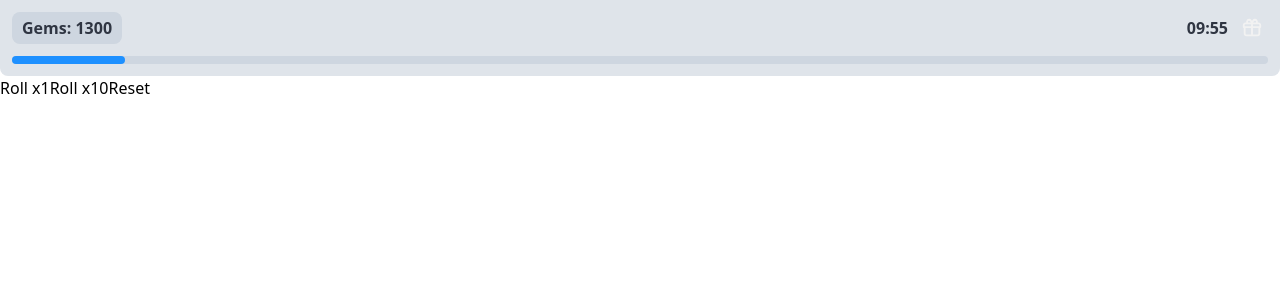
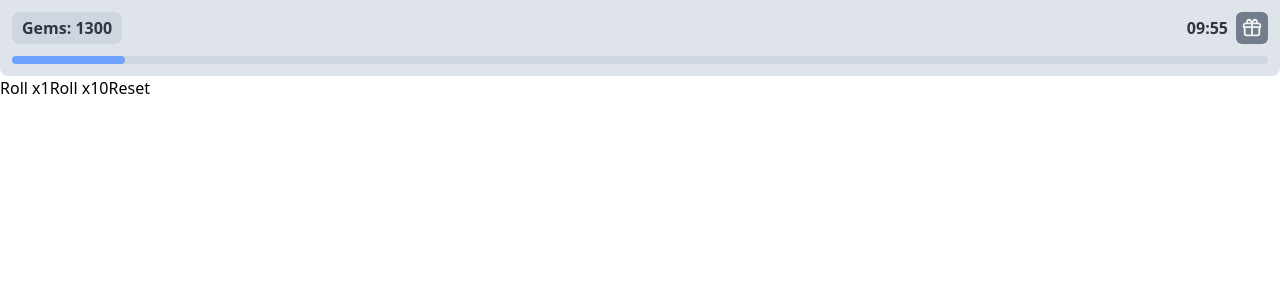
Before and after one commit to PoweredDeveloper/GachaSimulator, a React (Vite) app: page / in a window 1280 px wide. Shown: the top 300 px of the page. Built offline with nearby package versions, Linux system fonts and the light colour scheme.

Commit message:
🍃 - Styling!

```diff
--- a/src/components/Header/Header.jsx
+++ b/src/components/Header/Header.jsx
@@ -61,8 +61,8 @@ export default function Header({ gachaGems, addGachaGems, timerSpeed, gemsTimerI
           <span>Gems: {gachaGems}</span>
         </h4>
         <div className='h-full flex items-center'>
-          <span className='dark:text-gray-100 text-gray-800 font-semibold mr-2'>{present != 0 ? toTime(present) : '260 гемов за 10 минут!'}</span>
-          <motion.button className={present <= 0 ? 'h-full aspect-square flex justify-center items-center bg-yellow-100 rounded-md' : 'h-full aspect-square flex justify-center items-center'} whileHover={{ scale: 1.1 }} whileTap={{ scale: 0.9 }} onClick={collectPresent}>
+          <span className='dark:text-gray-100 text-gray-800 font-semibold mr-2'>{present != 0 ? toTime(present) : 'Забирай подарок!'}</span>
+          <motion.button className={present <= 0 ? 'transition-all h-full aspect-square flex justify-center items-center bg-yellow-100 rounded-md' : 'transition-all rounded-md h-full aspect-square flex justify-center items-center bg-gray-600 dark:bg-transparent'} whileHover={{ scale: 1.1 }} whileTap={{ scale: 0.9 }} onClick={collectPresent}>
             <img className='h-2/3' src={gift} alt='+' />
           </motion.button>
         </div>
--- a/src/components/Header/ProgressBar/ProgressBar.jsx
+++ b/src/components/Header/ProgressBar/ProgressBar.jsx
@@ -10,7 +10,7 @@ export default function ProgressBar({ gemsTimerIncome, timerSpeed, timer }) {
   return (
     <div className='h-5 dark:bg-gray-800 bg-gray-300 px-3 pb-3 rounded-b-lg'>
       <div className='h-full rounded-full dark:bg-gray-700 bg-gray-400'>
-        <div className='bg-blue-200 dark:bg-red-100 w-full h-full transition-all rounded-full' style={{ width: timer.toString() + '%' }} />
+        <div className='bg-blue-100 dark:bg-red-100 w-full h-full transition-all rounded-full' style={{ width: timer.toString() + '%' }} />
       </div>
     </div>
   )
```
